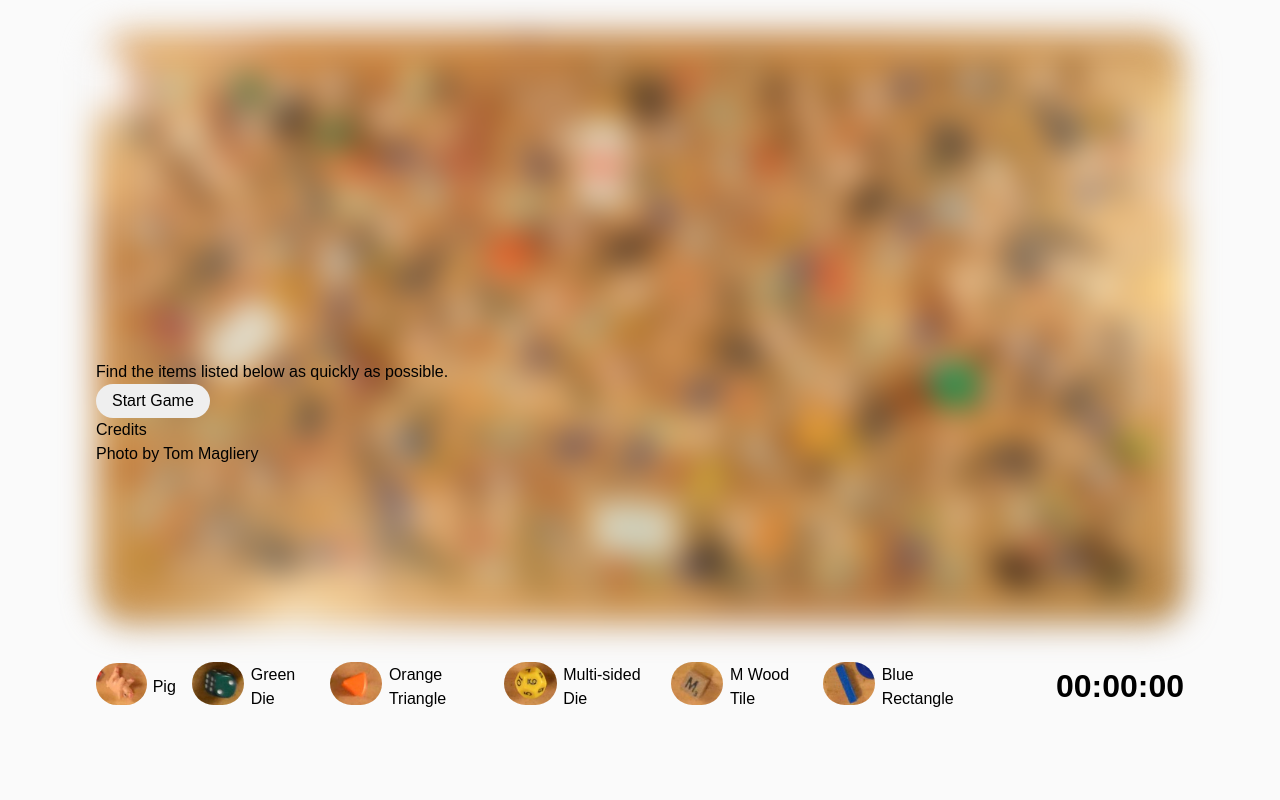
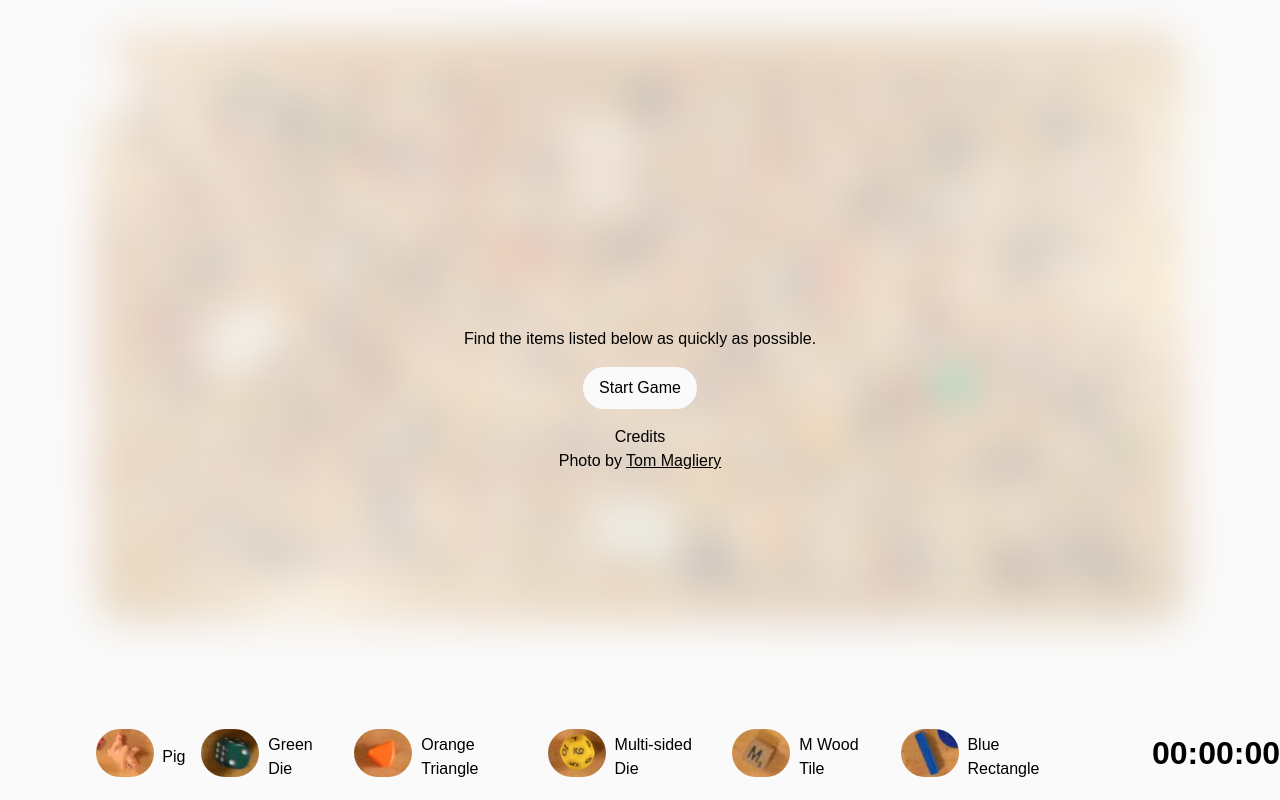
Before and after one commit to gitcommitem/odin-ispy, a React (Create React App) app: page / in a window 1280 px wide. Built offline with nearby package versions, Linux system fonts and the light colour scheme.

Commit message:
Adjust styling of game

```diff
--- a/src/components/StartPrompt.js
+++ b/src/components/StartPrompt.js
@@ -2,6 +2,7 @@ import '../styles/StartPrompt.css';
 
 const StartPrompt = () => {
   return (
+    <div class='start-cont center'>
       <div id='start-prompt'>
         <p>Find the items listed below as quickly as possible.</p>
         <button>Start Game</button>
@@ -14,6 +15,7 @@ const StartPrompt = () => {
           </a>{' '}
         </p>
       </div>
+    </div>
   );
 };
 
--- a/src/styles/App.css
+++ b/src/styles/App.css
@@ -23,7 +23,6 @@ p {
 
 a {
   color: black;
-  text-decoration: none;
 }
 
 /* Set core body defaults */
@@ -44,6 +43,12 @@ body {
   align-items: center;
 }
 
+.center {
+  display: flex;
+  justify-content: center;
+  align-items: center;
+}
+
 #page-cont {
   width: 85vw;
   margin-left: auto;
@@ -55,9 +60,11 @@ img#game {
   border-radius: 2rem;
   box-shadow: 0px 2px 10px rgba(0, 0, 0, 0.25);
   margin-top: 2rem;
-  margin-bottom: 2rem;
+  margin-bottom: 6rem;
+  transition: 0.3s linear;
 }
 
 .blur {
-  filter: blur(1rem);
+  filter: blur(1.2rem);
+  opacity: 0.3;
 }
--- a/src/styles/BottomBar.css
+++ b/src/styles/BottomBar.css
@@ -1,6 +1,12 @@
 div#bottom-bar {
   justify-content: space-between;
   gap: 5rem;
+  background-color: #fafafa;
+  position: fixed;
+  bottom: 0;
+  padding: 1rem 50vw;
+  margin-left: -50vw;
+  margin-right: -50vw;
 }
 
 div#item-cont {
--- a/src/styles/StartPrompt.css
+++ b/src/styles/StartPrompt.css
@@ -1,11 +1,19 @@
-div#start-prompt {
+div.start-cont {
+  width: 85vw;
+  min-height: 100vh;
   position: absolute;
-  top: 45vh;
   z-index: 1;
 }
 
+div#start-prompt {
+  text-align: center;
+}
+
 div#start-prompt > button {
-  padding: 0.5rem 1rem;
+  padding: 0.75rem 1rem;
   border-radius: 2rem;
   border: none;
+  background-color: #fafafa;
+  margin-top: 1rem;
+  margin-bottom: 1rem;
 }
```
Lines whose indentation alone changed are shown as unchanged.
